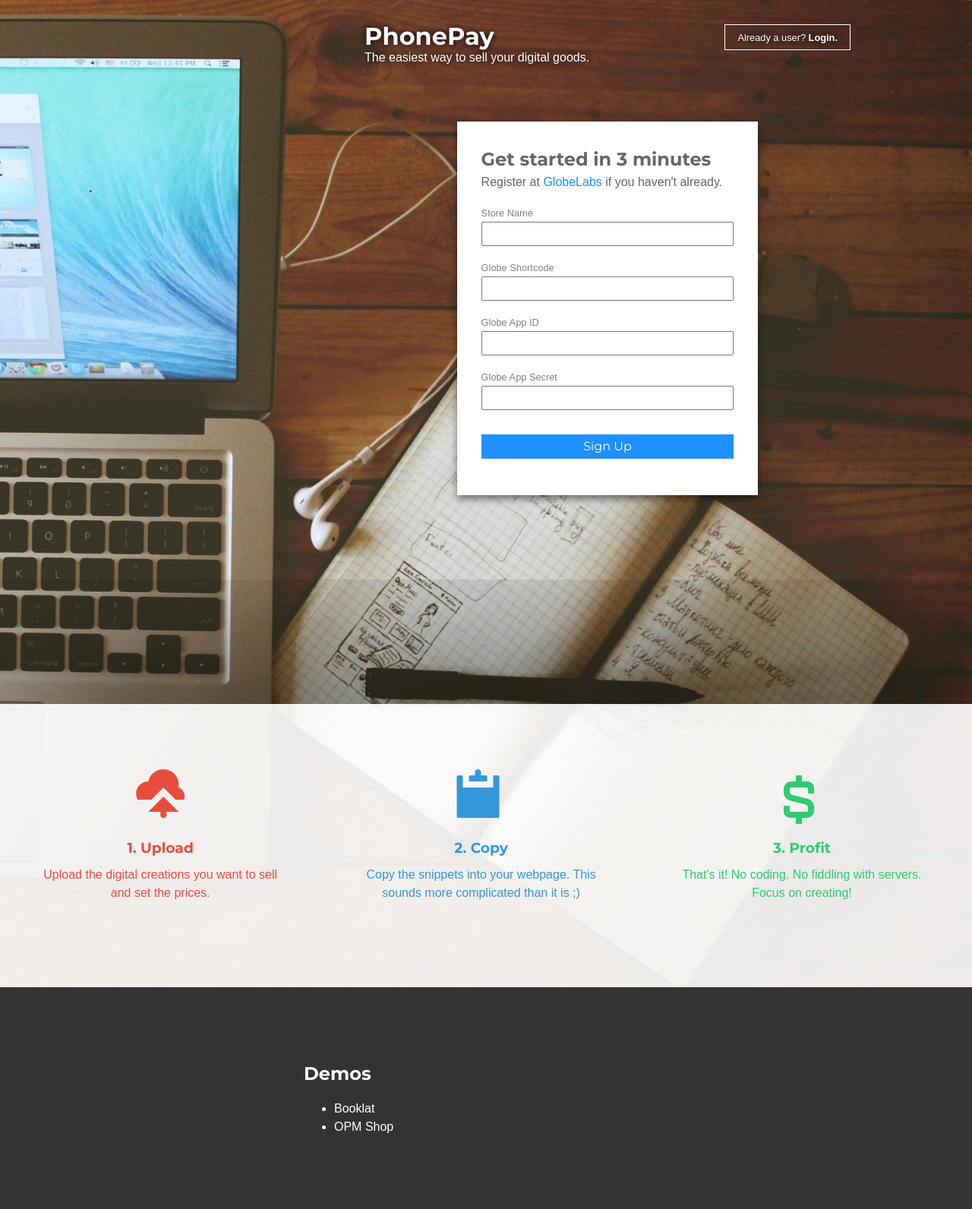
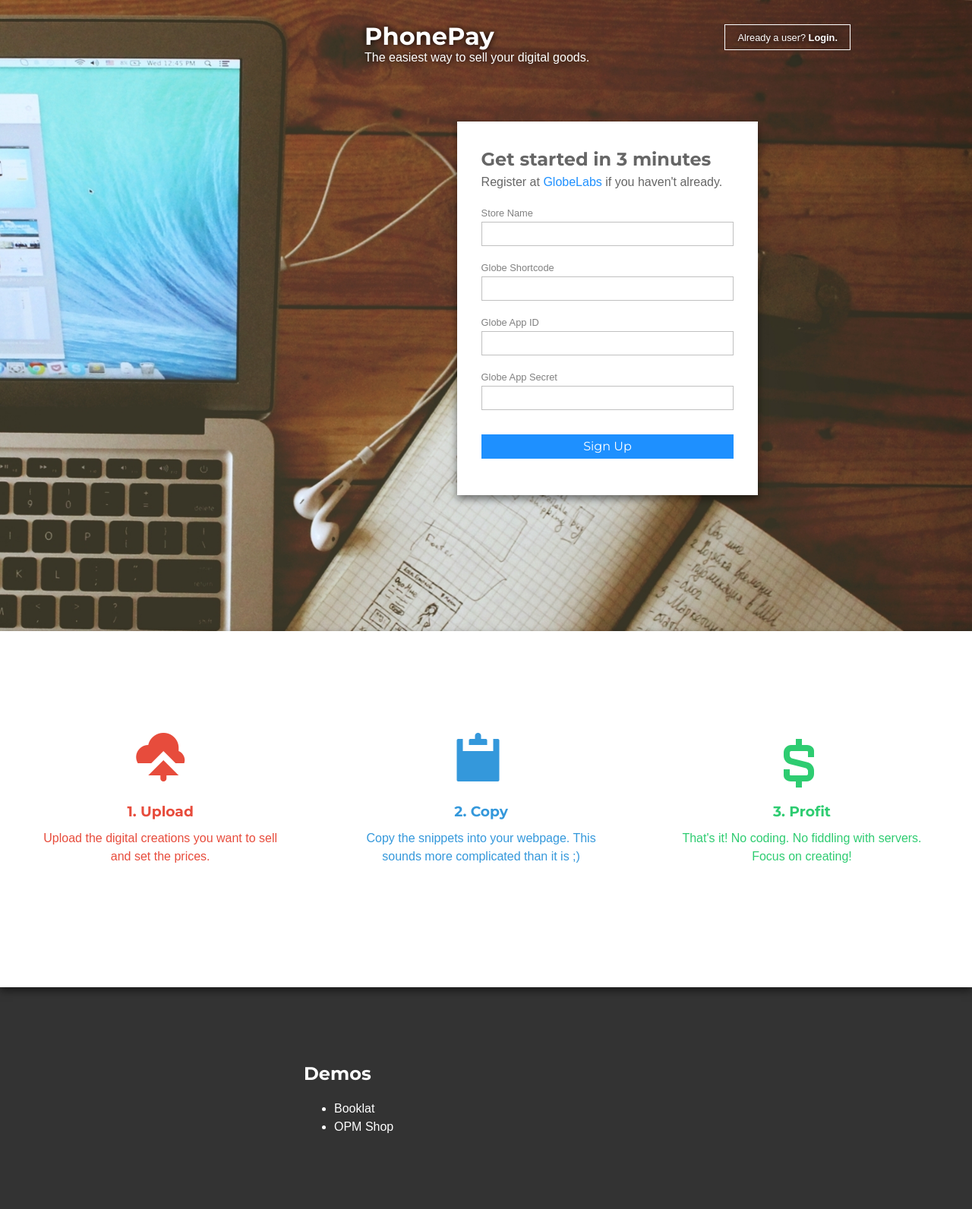
Before and after one commit to marksteve/purrchase, a Flask app: page / in a window 1280 px wide. Shown: the whole page at 76% size. Run offline with Flask 2, Linux system fonts and the light colour scheme; some libraries are stand-ins or nearby versions.

Commit message:
Last styles

```diff
--- a/static/css/base.css
+++ b/static/css/base.css
@@ -1,6 +1,9 @@
 * {
-  box-sizing: border-box;
+  -webkit-box-sizing: border-box;
+     -moz-box-sizing: border-box;
+          box-sizing: border-box;
 
+       -o-box-sizing: border-box;
   text-rendering: optimizeLegibility;
 }
 body, input, button {
@@ -56,6 +59,9 @@ input, button {
 }
 input {
   height: 2em;
+
+  border: 1px solid silver;
+  border-radius: 0;
 }
 button {
   line-height: 2em;
--- a/static/css/index.css
+++ b/static/css/index.css
@@ -1,7 +1,5 @@
 header {
   position: relative;
-
-  overflow: hidden;
 
   height: 1300px;
 
@@ -57,10 +55,10 @@ header {
   bottom: 0;
 
   width: 100%;
-  padding: 5em 0 7em 0;
+  padding: 8em 0 10em 0;
 
-  background: rgba(255, 255, 255, .9);
-  box-shadow: 0 0 20em black;
+  background: white;
+  box-shadow: 0 5px 10px rgba(0, 0, 0, .5);
 }
 .steps ul {
   margin: 0;
```
Also changed, not shown: static/css/phonepay.css (+8 -1 lines).
